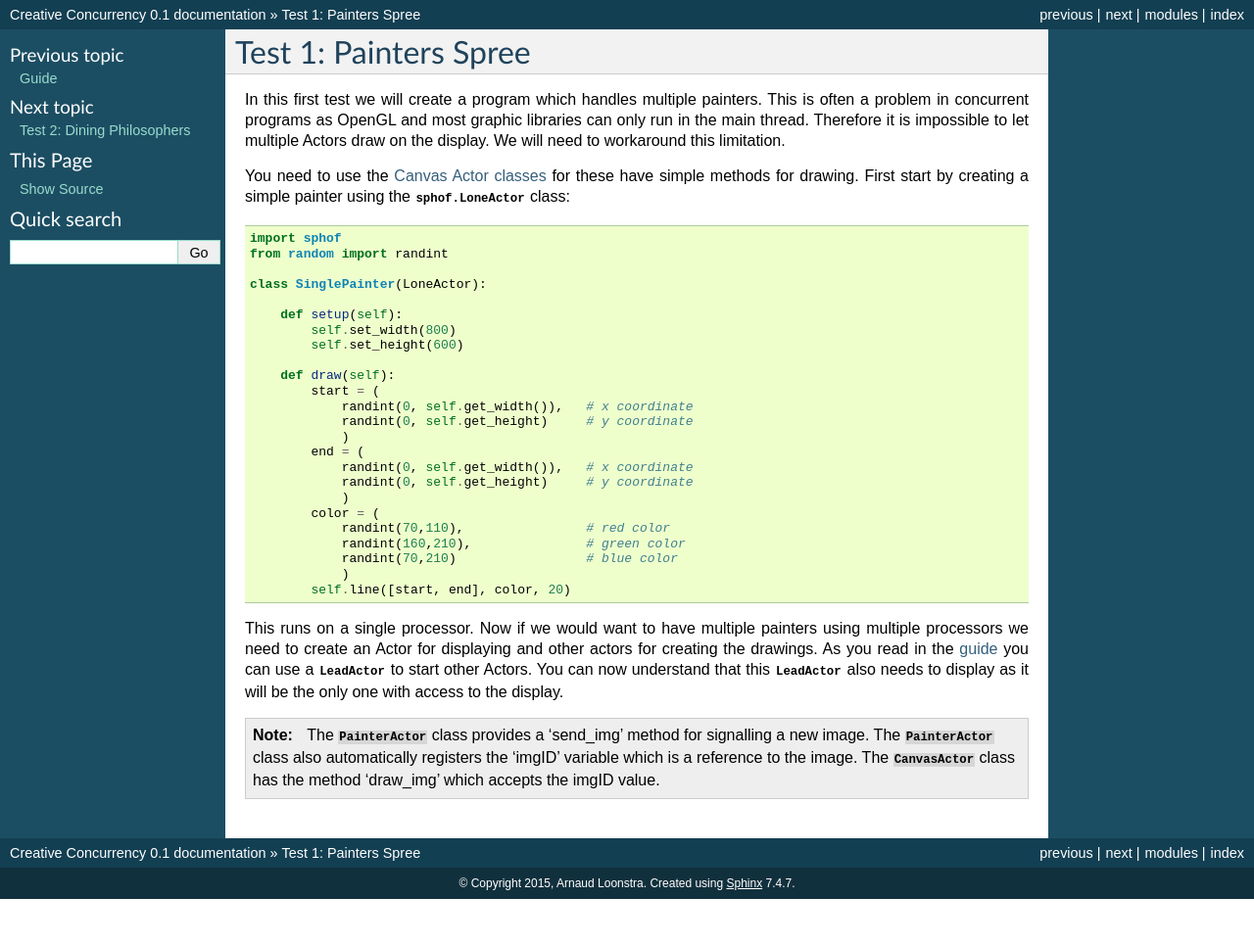
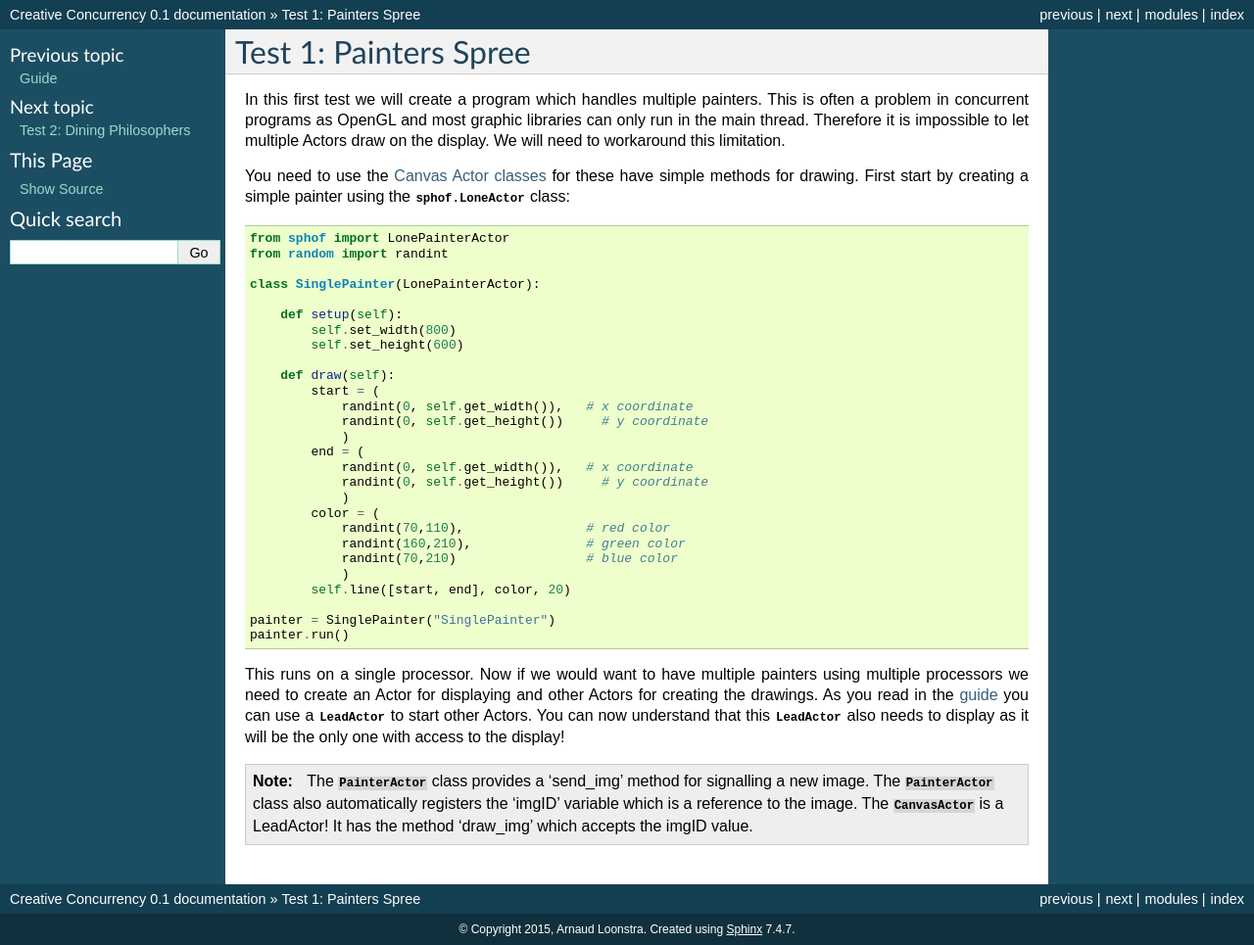
Before and after one commit to sphaero/sphof, a Sphinx documentation site: the page built from docs/test1.rst, in a window 1280 px wide. Shown: the whole page at 98% size. Built offline with Sphinx 7.4.7, drawn with Linux system fonts in a browser that asks for light colours; pages that are not in the unit, such as notebooks, are missing from menus; before the commit the page ends 918 px from its top, so only the background shows below that.

Commit message:
code fixes and text changes

```diff
--- a/docs/test1.rst
+++ b/docs/test1.rst
@@ -13,42 +13,45 @@ a simple painter using the :py:class:`sphof.LoneActor` class:
 
 .. code-block:: python
 
-    import sphof
-    from random import randint
+   from sphof import LonePainterActor
+   from random import randint
 
-    class SinglePainter(LoneActor):
+   class SinglePainter(LonePainterActor):
 
-        def setup(self):
-            self.set_width(800)
-            self.set_height(600)
+       def setup(self):
+           self.set_width(800)
+           self.set_height(600)
 
-        def draw(self):
-            start = (
-                randint(0, self.get_width()),   # x coordinate
-                randint(0, self.get_height)     # y coordinate
-                )
-            end = (
-                randint(0, self.get_width()),   # x coordinate
-                randint(0, self.get_height)     # y coordinate
-                )
-            color = (
-                randint(70,110),                # red color
-                randint(160,210),               # green color
-                randint(70,210)                 # blue color
-                )
-            self.line([start, end], color, 20)
+       def draw(self):
+           start = (
+               randint(0, self.get_width()),   # x coordinate
+               randint(0, self.get_height())     # y coordinate
+               )
+           end = (
+               randint(0, self.get_width()),   # x coordinate
+               randint(0, self.get_height())     # y coordinate
+               )
+           color = (
+               randint(70,110),                # red color
+               randint(160,210),               # green color
+               randint(70,210)                 # blue color
+               )
+           self.line([start, end], color, 20)
+
+   painter = SinglePainter("SinglePainter")
+   painter.run()
 
 This runs on a single processor. Now if we would want to have multiple
 painters using multiple processors we need to create an Actor for
-displaying and other actors for creating the drawings. As you read in
+displaying and other Actors for creating the drawings. As you read in
 the :doc:`guide <guide>` you can use a :py:class:`LeadActor` to start
 other Actors. You can now understand that this :py:class:`LeadActor`
 also needs to display as it will be the only one with access to the
-display.
+display!
 
 .. note::
     The :py:class:`PainterActor <sphof.PainterActor>` class provides a 'send_img' method for
     signalling a new image. The :py:class:`PainterActor <sphof.PainterActor>`
     class also automatically registers the 'imgID' variable which is a
     reference to the image. The :py:class:`CanvasActor <sphof.CanvasActor>`
-    class has the method 'draw_img' which accepts the imgID value.
+    is a LeadActor! It has the method 'draw_img' which accepts the imgID value.
```
